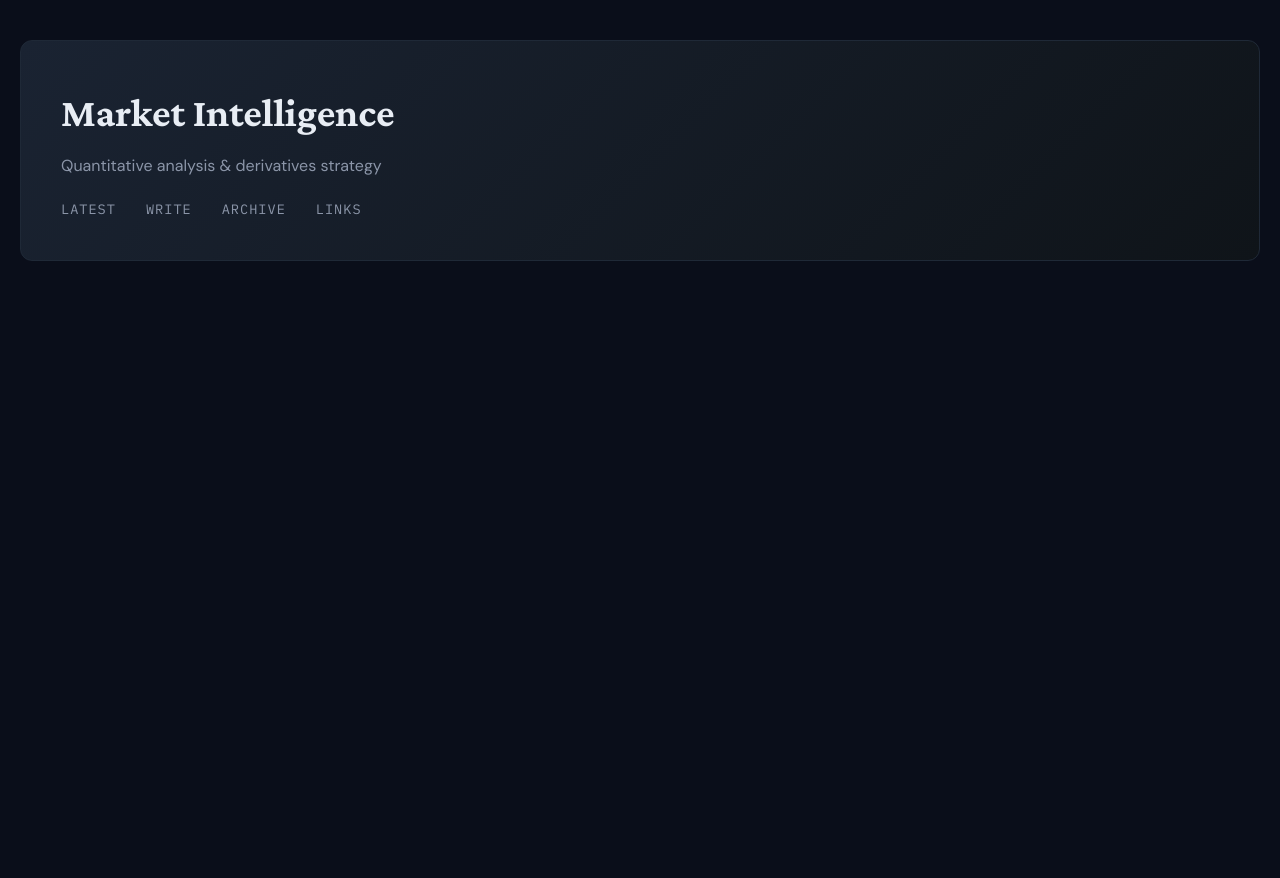
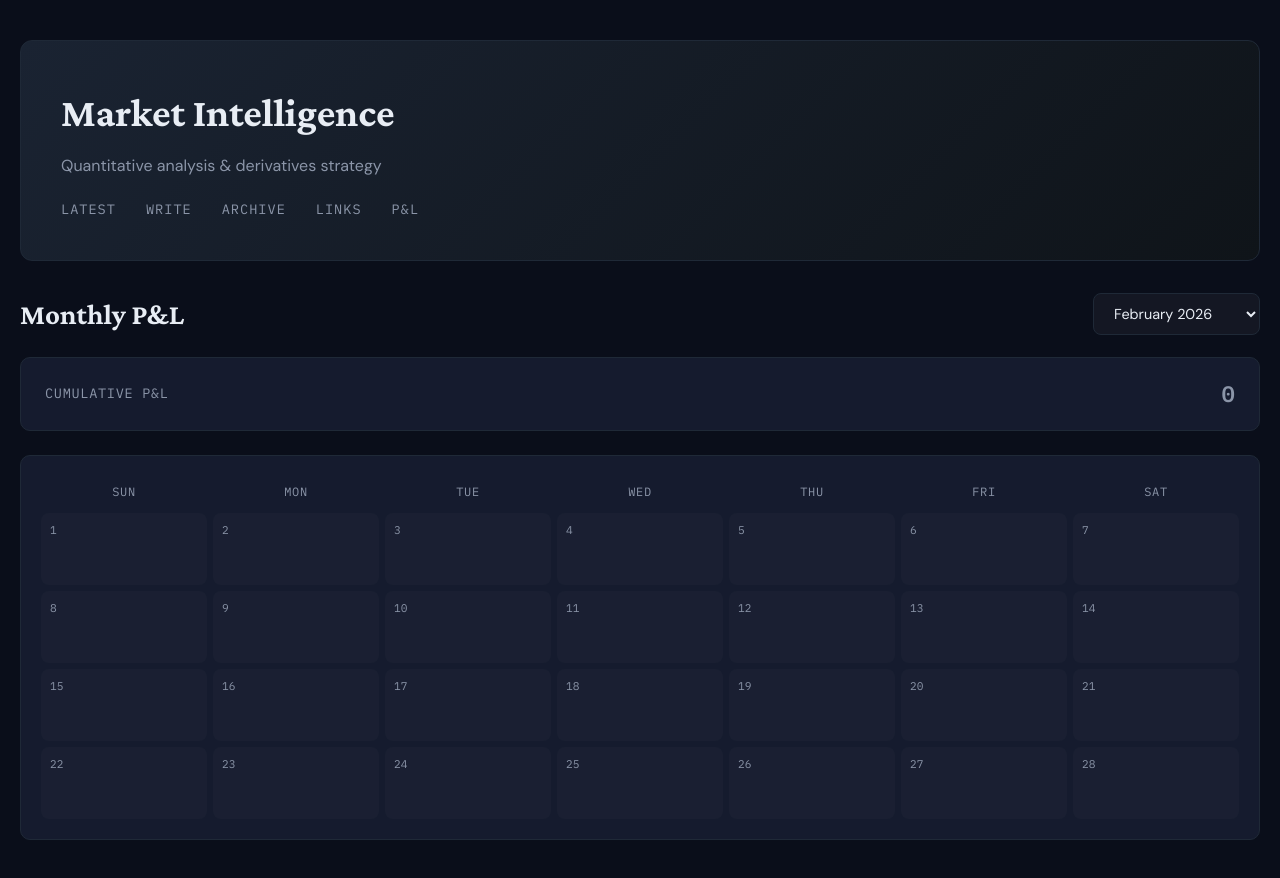
Before and after one commit to tzu-chen/economica, a React (Vite) app in the folder app/: page /pnl in a window 1280 px wide. Before the commit the page ends 800 px from the top, so only its background shows below. Built offline with nearby package versions, Linux system fonts and the light colour scheme.

Commit message:
Add monthly P&L tracker tab
Calendar-based daily PnL input with month selector dropdown,
cumulative monthly total, and localStorage persistence.

https://claude.ai/code/session_01Ropfs8xK3WJmFLcVGYX9zd

```diff
--- a/app/src/App.jsx
+++ b/app/src/App.jsx
@@ -6,6 +6,7 @@ import ReportWriter from './pages/ReportWriter';
 import ReportView from './pages/ReportView';
 import Archive from './pages/Archive';
 import Links from './pages/Links';
+import Pnl from './pages/Pnl';
 
 export default function App() {
   return (
@@ -20,6 +21,7 @@ export default function App() {
             <Route path="/report/:id" element={<ReportView />} />
             <Route path="/archive" element={<Archive />} />
             <Route path="/links" element={<Links />} />
+            <Route path="/pnl" element={<Pnl />} />
           </Routes>
         </div>
       </ReportsProvider>
--- a/app/src/components/Header.jsx
+++ b/app/src/components/Header.jsx
@@ -6,6 +6,7 @@ const NAV_LINKS = [
   { label: 'Write', to: '/write' },
   { label: 'Archive', to: '/archive' },
   { label: 'Links', to: '/links' },
+  { label: 'P&L', to: '/pnl' },
 ];
 
 export default function Header() {
--- /dev/null
+++ b/app/src/pages/Pnl.css
@@ -0,0 +1,205 @@
+.pnl-page {
+  /* full width within container */
+}
+
+.pnl-header {
+  display: flex;
+  align-items: center;
+  justify-content: space-between;
+  margin-bottom: 20px;
+}
+
+.pnl-header h2 {
+  font-family: 'Crimson Pro', serif;
+  font-size: 1.8em;
+  color: var(--text-primary);
+}
+
+.pnl-month-select {
+  background: rgba(255, 255, 255, 0.04);
+  border: 1px solid var(--border);
+  border-radius: 8px;
+  padding: 10px 16px;
+  color: var(--text-primary);
+  font-family: 'DM Sans', sans-serif;
+  font-size: 0.9em;
+  cursor: pointer;
+  outline: none;
+  transition: border-color 0.2s;
+}
+
+.pnl-month-select:focus {
+  border-color: var(--accent-blue);
+}
+
+.pnl-month-select option {
+  background: var(--bg-dark);
+  color: var(--text-primary);
+}
+
+/* Cumulative PnL banner */
+.pnl-cumulative {
+  display: flex;
+  align-items: center;
+  justify-content: space-between;
+  background: var(--bg-card);
+  border: 1px solid var(--border);
+  border-radius: 10px;
+  padding: 18px 24px;
+  margin-bottom: 24px;
+}
+
+.pnl-cumulative-label {
+  font-family: 'IBM Plex Mono', monospace;
+  font-size: 0.85em;
+  color: var(--text-secondary);
+  text-transform: uppercase;
+  letter-spacing: 0.05em;
+}
+
+.pnl-cumulative-value {
+  font-family: 'IBM Plex Mono', monospace;
+  font-size: 1.4em;
+  font-weight: 600;
+}
+
+.pnl-cumulative.pnl-positive .pnl-cumulative-value {
+  color: var(--accent-green);
+}
+
+.pnl-cumulative.pnl-negative .pnl-cumulative-value {
+  color: var(--accent-red);
+}
+
+.pnl-cumulative.pnl-zero .pnl-cumulative-value {
+  color: var(--text-secondary);
+}
+
+/* Calendar layout */
+.pnl-calendar {
+  background: var(--bg-card);
+  border: 1px solid var(--border);
+  border-radius: 10px;
+  padding: 20px;
+}
+
+.pnl-day-labels {
+  display: grid;
+  grid-template-columns: repeat(7, 1fr);
+  gap: 6px;
+  margin-bottom: 6px;
+}
+
+.pnl-day-label {
+  text-align: center;
+  font-family: 'IBM Plex Mono', monospace;
+  font-size: 0.75em;
+  color: var(--text-secondary);
+  padding: 6px 0;
+  text-transform: uppercase;
+  letter-spacing: 0.05em;
+}
+
+.pnl-grid {
+  display: grid;
+  grid-template-columns: repeat(7, 1fr);
+  gap: 6px;
+}
+
+/* Day cells */
+.pnl-cell {
+  position: relative;
+  background: rgba(255, 255, 255, 0.02);
+  border: 1px solid transparent;
+  border-radius: 8px;
+  padding: 8px;
+  min-height: 72px;
+  cursor: pointer;
+  transition: border-color 0.2s, background 0.2s;
+  display: flex;
+  flex-direction: column;
+  gap: 4px;
+}
+
+.pnl-cell:hover:not(.pnl-cell-empty) {
+  border-color: var(--border);
+  background: rgba(255, 255, 255, 0.04);
+}
+
+.pnl-cell-empty {
+  cursor: default;
+  background: none;
+}
+
+.pnl-cell-editing {
+  border-color: var(--accent-blue) !important;
+  background: rgba(68, 136, 255, 0.06);
+}
+
+.pnl-cell-day {
+  font-family: 'IBM Plex Mono', monospace;
+  font-size: 0.7em;
+  color: var(--text-secondary);
+}
+
+.pnl-cell-value {
+  font-family: 'IBM Plex Mono', monospace;
+  font-size: 0.8em;
+  font-weight: 600;
+  margin-top: auto;
+}
+
+.pnl-cell.pnl-positive .pnl-cell-value {
+  color: var(--accent-green);
+}
+
+.pnl-cell.pnl-negative .pnl-cell-value {
+  color: var(--accent-red);
+}
+
+.pnl-cell.pnl-zero .pnl-cell-value {
+  color: var(--text-secondary);
+}
+
+.pnl-cell.pnl-positive {
+  background: rgba(0, 255, 136, 0.04);
+}
+
+.pnl-cell.pnl-negative {
+  background: rgba(255, 68, 102, 0.04);
+}
+
+/* Inline edit input */
+.pnl-cell-input {
+  width: 100%;
+  background: transparent;
+  border: none;
+  outline: none;
+  color: var(--text-primary);
+  font-family: 'IBM Plex Mono', monospace;
+  font-size: 0.8em;
+  font-weight: 600;
+  padding: 0;
+  margin-top: auto;
+}
+
+.pnl-cell-input::placeholder {
+  color: var(--text-secondary);
+  opacity: 0.4;
+}
+
+@media (max-width: 700px) {
+  .pnl-cell {
+    min-height: 56px;
+    padding: 6px;
+  }
+
+  .pnl-cell-value,
+  .pnl-cell-input {
+    font-size: 0.7em;
+  }
+
+  .pnl-cell-day {
+    font-size: 0.6em;
+  }
+}
--- /dev/null
+++ b/app/src/pages/Pnl.jsx
@@ -0,0 +1,202 @@
+import { useState, useMemo, useCallback } from 'react';
+import './Pnl.css';
+
+const STORAGE_KEY = 'monthlyPnl';
+
+function loadPnlData() {
+  try {
+    const stored = localStorage.getItem(STORAGE_KEY);
+    return stored ? JSON.parse(stored) : {};
+  } catch {
+    return {};
+  }
+}
+
+function savePnlData(data) {
+  localStorage.setItem(STORAGE_KEY, JSON.stringify(data));
+}
+
+function getDaysInMonth(year, month) {
+  return new Date(year, month + 1, 0).getDate();
+}
+
+function getMonthKey(year, month) {
+  return `${year}-${String(month + 1).padStart(2, '0')}`;
+}
+
+function buildMonthOptions() {
+  const now = new Date();
+  const options = [];
+  for (let y = now.getFullYear(); y >= now.getFullYear() - 5; y--) {
+    const endMonth = y === now.getFullYear() ? now.getMonth() : 11;
+    for (let m = endMonth; m >= 0; m--) {
+      options.push({ year: y, month: m });
+    }
+  }
+  return options;
+}
+
+const MONTH_NAMES = [
+  'January', 'February', 'March', 'April', 'May', 'June',
+  'July', 'August', 'September', 'October', 'November', 'December',
+];
+
+const DAY_LABELS = ['Sun', 'Mon', 'Tue', 'Wed', 'Thu', 'Fri', 'Sat'];
+
+export default function Pnl() {
+  const now = new Date();
+  const [data, setData] = useState(loadPnlData);
+  const [year, setYear] = useState(now.getFullYear());
+  const [month, setMonth] = useState(now.getMonth());
+  const [editingDay, setEditingDay] = useState(null);
+  const [editValue, setEditValue] = useState('');
+
+  const monthKey = getMonthKey(year, month);
+  const monthData = data[monthKey] || {};
+  const daysInMonth = getDaysInMonth(year, month);
+  const firstDayOfWeek = new Date(year, month, 1).getDay();
+
+  const monthOptions = useMemo(() => buildMonthOptions(), []);
+
+  const days = useMemo(() => {
+    const arr = [];
+    for (let d = 1; d <= daysInMonth; d++) {
+      arr.push(d);
+    }
+    return arr;
+  }, [daysInMonth]);
+
+  const cumulativePnl = useMemo(() => {
+    let sum = 0;
+    for (let d = 1; d <= daysInMonth; d++) {
+      const val = monthData[d];
+      if (val !== undefined && val !== null && val !== '') {
+        sum += Number(val);
+      }
+    }
+    return sum;
+  }, [monthData, daysInMonth]);
+
+  const handleMonthChange = useCallback((e) => {
+    const [y, m] = e.target.value.split('-').map(Number);
+    setYear(y);
+    setMonth(m);
+    setEditingDay(null);
+  }, []);
+
+  const startEdit = useCallback((day) => {
+    setEditingDay(day);
+    const current = monthData[day];
+    setEditValue(current !== undefined && current !== null ? String(current) : '');
+  }, [monthData]);
+
+  const saveEdit = useCallback(() => {
+    if (editingDay === null) return;
+    const next = { ...data };
+    if (!next[monthKey]) next[monthKey] = {};
+
+    const trimmed = editValue.trim();
+    if (trimmed === '') {
+      delete next[monthKey][editingDay];
+      if (Object.keys(next[monthKey]).length === 0) delete next[monthKey];
+    } else {
+      const num = parseFloat(trimmed);
+      if (!isNaN(num)) {
+        next[monthKey][editingDay] = num;
+      }
+    }
+
+    setData(next);
+    savePnlData(next);
+    setEditingDay(null);
+    setEditValue('');
+  }, [editingDay, editValue, data, monthKey]);
+
+  const handleKeyDown = useCallback((e) => {
+    if (e.key === 'Enter') saveEdit();
+    if (e.key === 'Escape') {
+      setEditingDay(null);
+      setEditValue('');
+    }
+  }, [saveEdit]);
+
+  const formatPnl = (val) => {
+    if (val === undefined || val === null || val === '') return '';
+    const n = Number(val);
+    if (n > 0) return `+${n.toLocaleString()}`;
+    if (n < 0) return n.toLocaleString();
+    return '0';
+  };
+
+  const pnlClass = (val) => {
+    if (val === undefined || val === null || val === '') return '';
+    const n = Number(val);
+    if (n > 0) return 'pnl-positive';
+    if (n < 0) return 'pnl-negative';
+    return 'pnl-zero';
+  };
+
+  return (
+    <div className="pnl-page">
+      <div className="pnl-header">
+        <h2>Monthly P&L</h2>
+        <select
+          className="pnl-month-select"
+          value={`${year}-${month}`}
+          onChange={handleMonthChange}
+        >
+          {monthOptions.map((opt) => (
+            <option key={`${opt.year}-${opt.month}`} value={`${opt.year}-${opt.month}`}>
+              {MONTH_NAMES[opt.month]} {opt.year}
+            </option>
+          ))}
+        </select>
+      </div>
+
+      <div className={`pnl-cumulative ${pnlClass(cumulativePnl)}`}>
+        <span className="pnl-cumulative-label">Cumulative P&L</span>
+        <span className="pnl-cumulative-value">{formatPnl(cumulativePnl)}</span>
+      </div>
+
+      <div className="pnl-calendar">
+        <div className="pnl-day-labels">
+          {DAY_LABELS.map((label) => (
+            <div key={label} className="pnl-day-label">{label}</div>
+          ))}
+        </div>
+        <div className="pnl-grid">
+          {Array.from({ length: firstDayOfWeek }).map((_, i) => (
+            <div key={`empty-${i}`} className="pnl-cell pnl-cell-empty" />
+          ))}
+          {days.map((day) => {
+            const val = monthData[day];
+            const isEditing = editingDay === day;
+            return (
+              <div
+                key={day}
+                className={`pnl-cell ${pnlClass(val)} ${isEditing ? 'pnl-cell-editing' : ''}`}
+                onClick={() => !isEditing && startEdit(day)}
+              >
+                <span className="pnl-cell-day">{day}</span>
+                {isEditing ? (
+                  <input
+                    className="pnl-cell-input"
+                    type="text"
+                    inputMode="decimal"
+                    autoFocus
+                    value={editValue}
+                    onChange={(e) => setEditValue(e.target.value)}
+                    onKeyDown={handleKeyDown}
+                    onBlur={saveEdit}
+                  />
+                ) : (
+                  <span className="pnl-cell-value">{formatPnl(val)}</span>
+                )}
+              </div>
+            );
+          })}
+        </div>
+      </div>
+    </div>
+  );
+}
```
